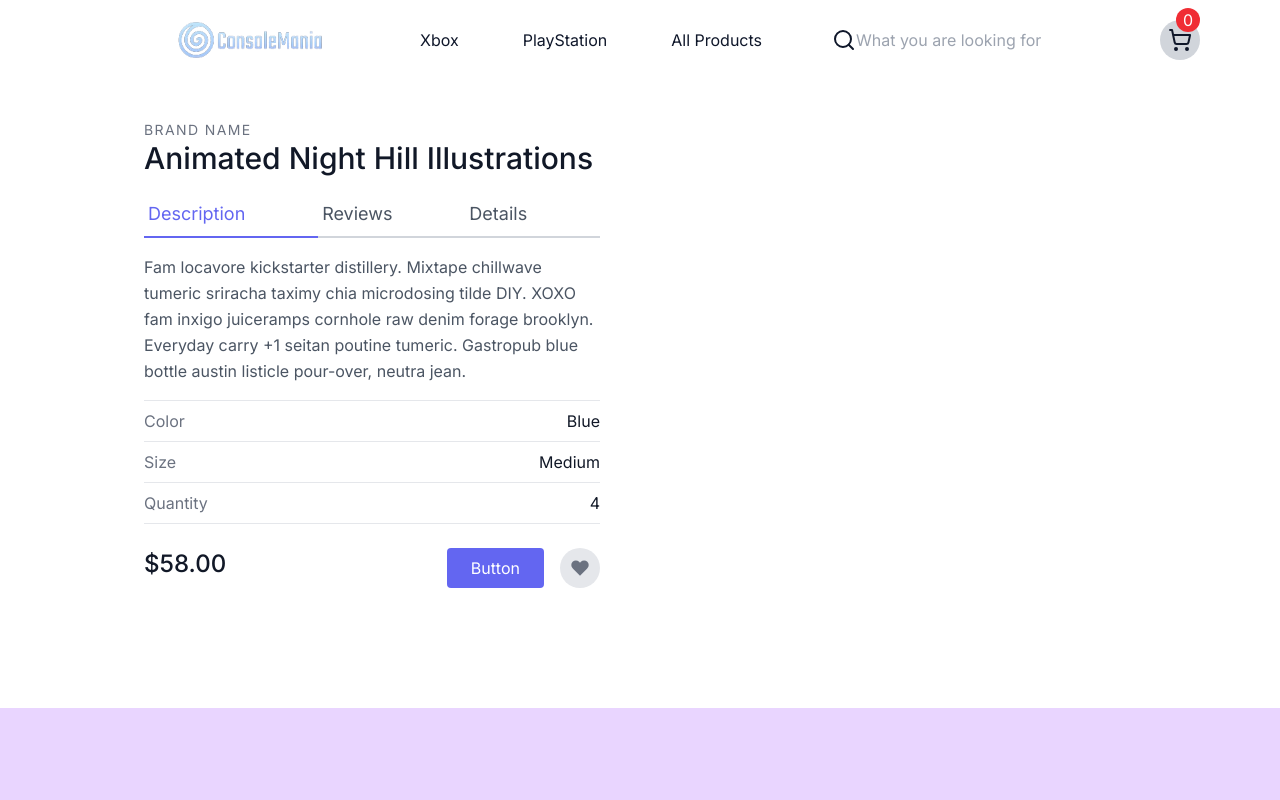
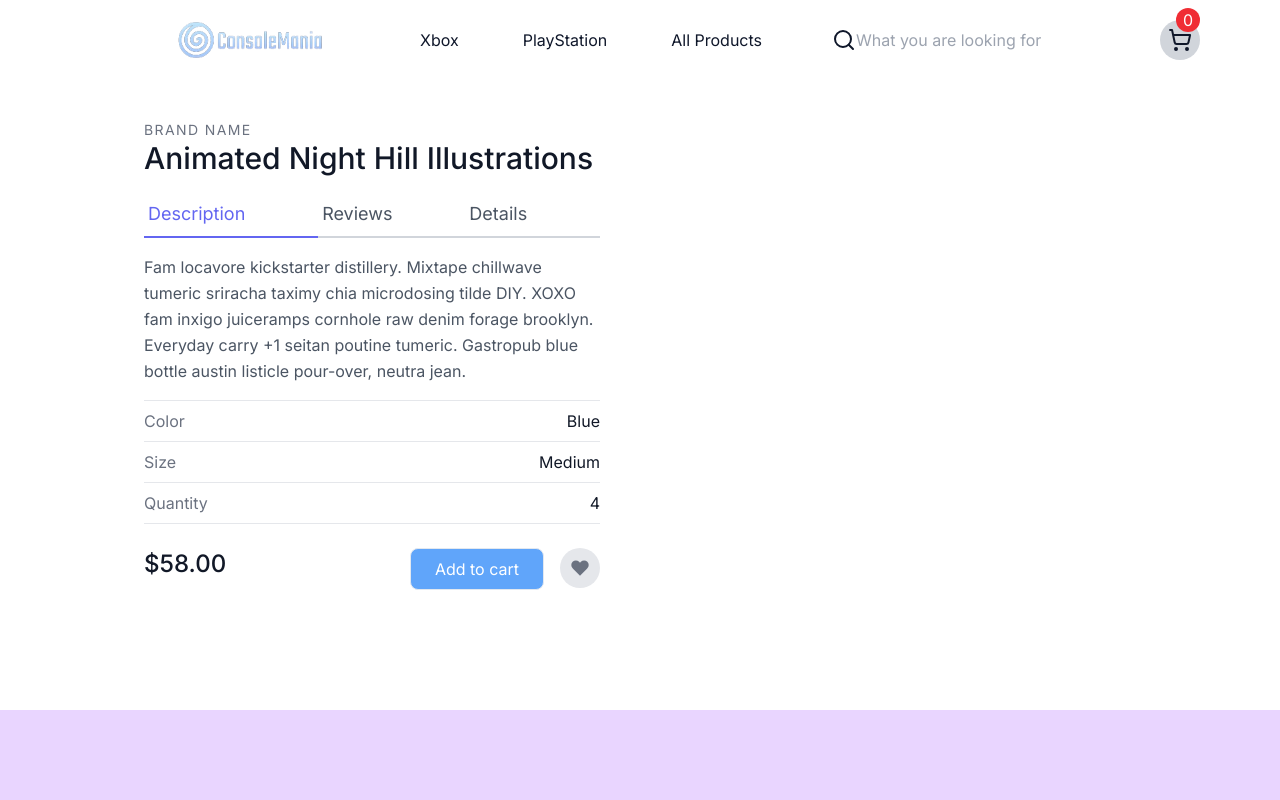
Before and after one commit to MTahaSh/htn-web-tee, a Next.js app: page /Products in a window 1280 px wide. Shown: the top 800 px of the page. Built offline with nearby package versions, Linux system fonts and the light colour scheme.

Commit message:
toast react notification  + redux implementation for AddToCart count

```diff
--- /dev/null
+++ b/app/Products/[...slug]/AddToCart.tsx
@@ -0,0 +1,35 @@
+"use client"
+import { useDispatch } from 'react-redux';
+import { cartActions } from '@/store/slice/cartSlice';
+import toast from 'react-hot-toast';
+
+const AddToCart = () => {
+
+    const dispatch = useDispatch()
+
+    const handleAddToCart = async () => {
+        // const res = await fetch("/api/cart",{
+        //     method:"POST",
+        //     body: JSON.stringify(
+        //         {
+        //             product_id: item._id
+        //         }
+        //     )
+        // })
+        // const result = await res.json();
+        // console.log(result);
+
+        dispatch(cartActions.addToCart({quantity: 1}));
+        toast.success("Product has been added to the Cart!")
+
+
+    }
+    return(
+
+        <div><button onClick={handleAddToCart} className='bg-blue-400 px-6 py-2 border rounded-lg text-white'>Add to cart</button></div>
+
+    )
+}
+
+
+export default AddToCart;
--- a/app/Products/[...slug]/page.tsx
+++ b/app/Products/[...slug]/page.tsx
@@ -1,4 +1,6 @@
 import React from 'react'
+import AddToCart from './AddToCart'
+
 
 export default function page() {
   return (
@@ -27,14 +29,18 @@ export default function page() {
           <span className="text-gray-500">Quantity</span>
           <span className="ml-auto text-gray-900">4</span>
         </div>
-        <div className="flex">
+        <div className="flex justify-between">
           <span className="title-font font-medium text-2xl text-gray-900">$58.00</span>
-          <button className="flex ml-auto text-white bg-indigo-500 border-0 py-2 px-6 focus:outline-none hover:bg-indigo-600 rounded">Button</button>
+          {/* <button className="flex ml-auto text-white bg-indigo-500 border-0 py-2 px-6 focus:outline-none hover:bg-indigo-600 rounded">Button</button> */}
+
+          <div className='flex  text-white '>
+          <AddToCart/>
           <button className="rounded-full w-10 h-10 bg-gray-200 p-0 border-0 inline-flex items-center justify-center text-gray-500 ml-4">
             <svg fill="currentColor" stroke-linecap="round" stroke-linejoin="round" stroke-width="2" className="w-5 h-5" viewBox="0 0 24 24">
               <path d="M20.84 4.61a5.5 5.5 0 00-7.78 0L12 5.67l-1.06-1.06a5.5 5.5 0 00-7.78 7.78l1.06 1.06L12 21.23l7.78-7.78 1.06-1.06a5.5 5.5 0 000-7.78z"></path>
             </svg>
           </button>
+          </div>
         </div>
       </div>
       {/* <img alt="ecommerce" className="lg:w-1/2 w-full lg:h-auto h-64 object-cover object-center rounded" src="https://dummyimage.com/400x400"> */}
--- a/app/Products/page.tsx
+++ b/app/Products/page.tsx
@@ -4,7 +4,7 @@ import Image from 'next/image'
 import React from 'react'
 import {Image as IImage, renderStudio} from "sanity";
 import {ProductCart} from "@/components/productcart/ProductCart"
-import Product from '@/components/products/Product';
+import Product from '@/app/Products/page';
 import Link from 'next/link';
 
 const getData = async()=>{
--- /dev/null
+++ b/app/counter.tsx
@@ -0,0 +1,33 @@
+"use client"
+
+import { useSelector, useDispatch } from 'react-redux'
+import { RootState } from '@/store/store'
+import  {counterActions} from "@/store/slice/cartSlice"
+
+
+const CounterView = () => {
+
+  const dispatch = useDispatch();
+  const countervalue = useSelector((state:RootState)=> state.cartSlice.value );
+
+  const increment = () => {
+    dispatch(counterActions.increment());
+  };
+    const decrement = () => {
+    dispatch(counterActions.decrement());
+  };
+
+
+  return (
+
+        <div className='py-6 flex gap-6 justify-center'>
+          <button className='py-4 px-3 rounded-md bg-green-500' onClick={increment}>Increment</button>
+        <div>Counter Value {countervalue}</div>
+          <button className='py-4 px-3 rounded-md bg-red-400' onClick={decrement}>Decrement</button>
+        </div>
+
+
+    )
+}
+
+export default CounterView;
--- a/app/layout.tsx
+++ b/app/layout.tsx
@@ -2,6 +2,8 @@ import Navbar from '@/components/hero/Navbar'
 import './globals.css'
 import { Inter } from 'next/font/google'
 import Footer from '@/components/footer/Footer'
+import Providers from '@/components/Provider'
+
 
 const inter = Inter({ subsets: ['latin'] })
 
@@ -18,9 +20,11 @@ export default function RootLayout({
   return (
     <html lang="en">
       <body className={inter.className}>
+        <Providers>
         <Navbar/>
         {children}
         <Footer/>
+        </Providers>
         </body>
     </html>
   )
--- /dev/null
+++ b/components/Provider.tsx
@@ -0,0 +1,17 @@
+"use client"
+import { store } from '@/store/store'
+import { Provider } from 'react-redux'
+import  { Toaster } from 'react-hot-toast';
+
+
+const Providers = ({children}: {children:React.ReactNode})=>
+{
+    return (
+        <Provider store={store}>
+        {children}
+        <Toaster position='top-right' reverseOrder={true}/>
+        </Provider>
+    )
+}
+
+export default Providers;
--- a/components/hero/Navbar.tsx
+++ b/components/hero/Navbar.tsx
@@ -2,6 +2,8 @@
 import Image from "next/image";
 import { Search, ShoppingCart, Menu, X } from "lucide-react";
 import { useState } from "react";
+import { useSelector, useDispatch } from 'react-redux'
+import { RootState } from '@/store/store'
 
 import Link from "next/link";
 
@@ -15,6 +17,8 @@ const Navbar = () => {
     setClick(!click);
 
   }
+
+  const cartValue = useSelector((state:RootState)=> state.cartSlice.totalQuantity );
 
   return (
     <div className="relative h-full">
@@ -53,7 +57,7 @@ const Navbar = () => {
       <div className="p-2 rounded-full bg-gray-300">
         <ShoppingCart className="relative cursor-pointer" />
         <span className="absolute top-2 right-20 h-6 w-6 text-center rounded-full bg-[#f02d34] text-white">
-          0
+          {cartValue}
         </span>
       </div>
     </nav>
--- a/package.json
+++ b/package.json
@@ -12,6 +12,7 @@
     "@radix-ui/react-menubar": "^1.0.3",
     "@radix-ui/react-navigation-menu": "^1.1.3",
     "@radix-ui/react-slot": "^1.0.2",
+    "@reduxjs/toolkit": "^1.9.5",
     "@sanity/image-url": "^1.0.2",
     "@sanity/vision": "^3.11.3",
     "@stripe/stripe-js": "^1.54.0",
@@ -31,6 +32,8 @@
     "postcss": "8.4.23",
     "react": "18.2.0",
     "react-dom": "18.2.0",
+    "react-hot-toast": "^2.4.1",
+    "react-redux": "^8.1.0",
     "sanity": "^3.11.3",
     "stripe": "^12.9.0",
     "tailwind-merge": "^1.12.0",
--- /dev/null
+++ b/store/slice/cartSlice.ts
@@ -0,0 +1,43 @@
+import { createSlice } from '@reduxjs/toolkit'
+import type { PayloadAction } from '@reduxjs/toolkit'
+
+
+
+export interface CounterState {
+  items: Array<any>;
+  totalAmount: number;
+  totalQuantity: number;
+}
+
+const initialState: CounterState = {
+  items: [],
+  totalAmount: 0,
+  totalQuantity: 0
+}
+
+export const counterSlice = createSlice({
+  name: 'counter',
+  initialState,
+  reducers: {
+    addToCart: (state,action:PayloadAction<any>) => {
+      // Redux Toolkit allows us to write "mutating" logic in reducers. It
+      // doesn't actually mutate the state because it uses the Immer library,
+      // which detects changes to a "draft state" and produces a brand new
+      // immutable state based off those changes
+      state.totalQuantity += action.payload.quantity;
+
+    },
+    removeFromCart: (state,action:PayloadAction<any>) => {
+      state.totalQuantity -= action.payload.quantity;
+
+    },
+    clearCart: (state) => {
+      state = initialState
+    },
+  },
+})
+
+// Action creators are generated for each case reducer function
+export const cartActions = counterSlice.actions
+
+export default counterSlice.reducer
--- /dev/null
+++ b/store/store.ts
@@ -0,0 +1,14 @@
+import { configureStore } from '@reduxjs/toolkit'
+import cartSlice from './slice/cartSlice'
+
+
+export const store = configureStore({
+  reducer: {
+    cartSlice,
+  },
+})
+
+// Infer the `RootState` and `AppDispatch` types from the store itself
+export type RootState = ReturnType<typeof store.getState>
+// Inferred type: {posts: PostsState, comments: CommentsState, users: UsersState}
+export type AppDispatch = typeof store.dispatch
```
Also changed, not shown: components/productcart/ProductCart.tsx (+6 -14 lines), 1 other file (tests, documents, lock files or other folders).
